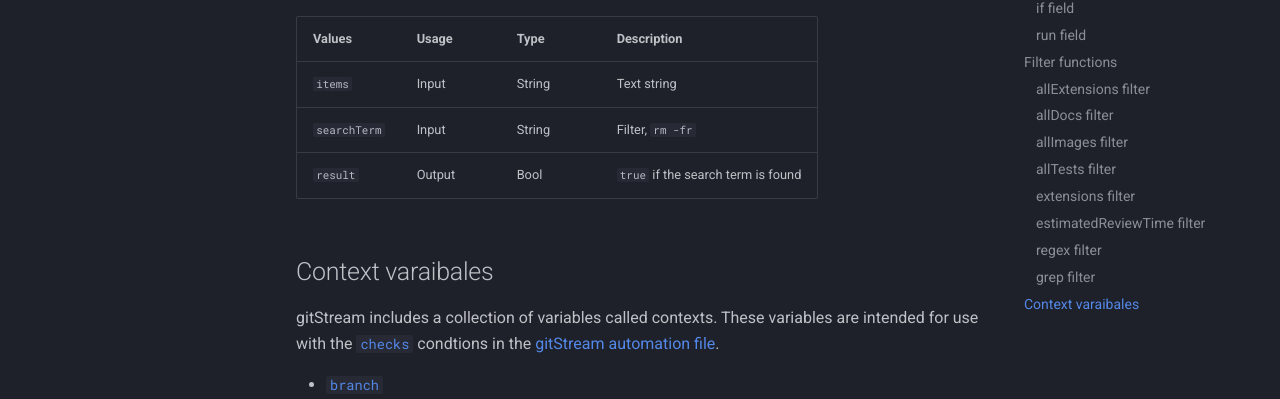
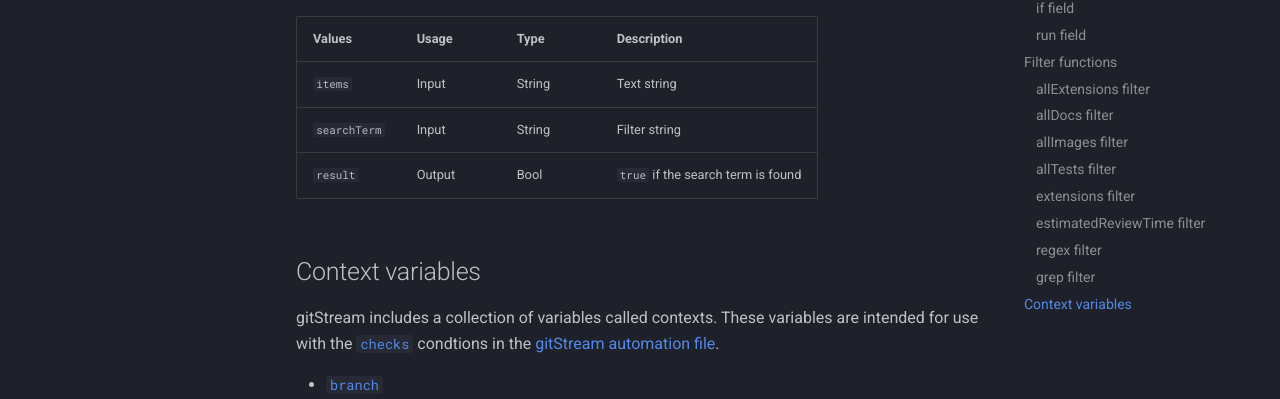
Before and after one commit to lkilpatrick/gitstream-mkdocs, an MkDocs documentation site: the page built from docs/reference.md, in a window 1280 px wide and 900 px high, scrolled down 5476 px. Shown: the part 208-607 px from the top of the window. Built offline with MkDocs 1.6.1 and Material for MkDocs 9.7.7, drawn with Linux system fonts in a browser that asks for light colours.

Commit message:
small fixes

```diff
--- a/docs/reference.md
+++ b/docs/reference.md
@@ -208,10 +208,10 @@ grep(string, searchTerm)
 | Values        | Usage    | Type      | Description                                     |
 | ------------- | ---------|-----------|------------------------------------------------ |
 | `items`       | Input    | String    | Text string                                     |
-| `searchTerm`  | Input    | String    | Filter, `rm -fr`                                |
+| `searchTerm`  | Input    | String    | Filter string                                   |
 | `result`      | Output   | Bool      | `true` if the search term is found              |
 
-## Context varaibales
+## Context variables
 
 gitStream includes a collection of variables called contexts. These variables are intended
 for use with the [`checks`](#checks-section) condtions in the
```
